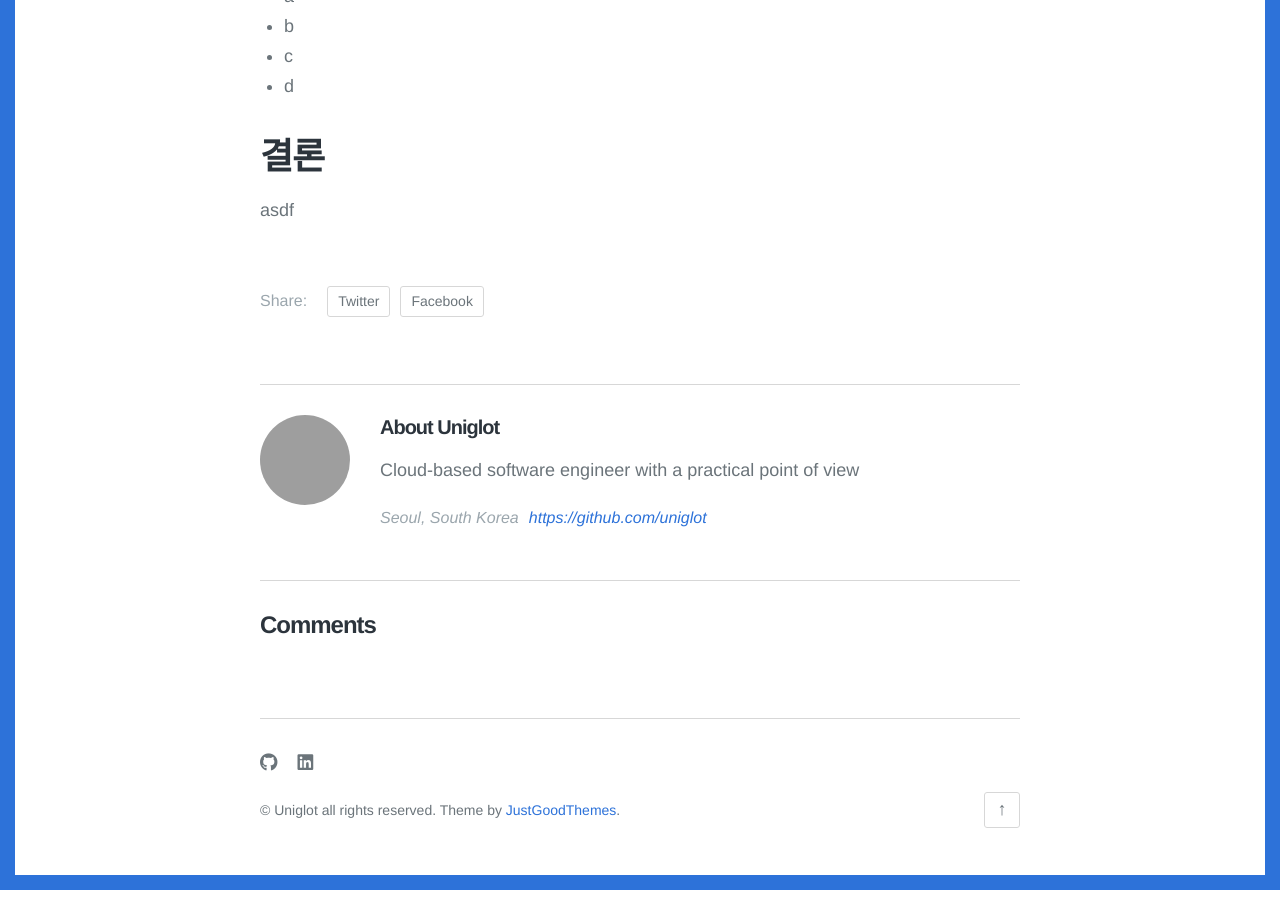
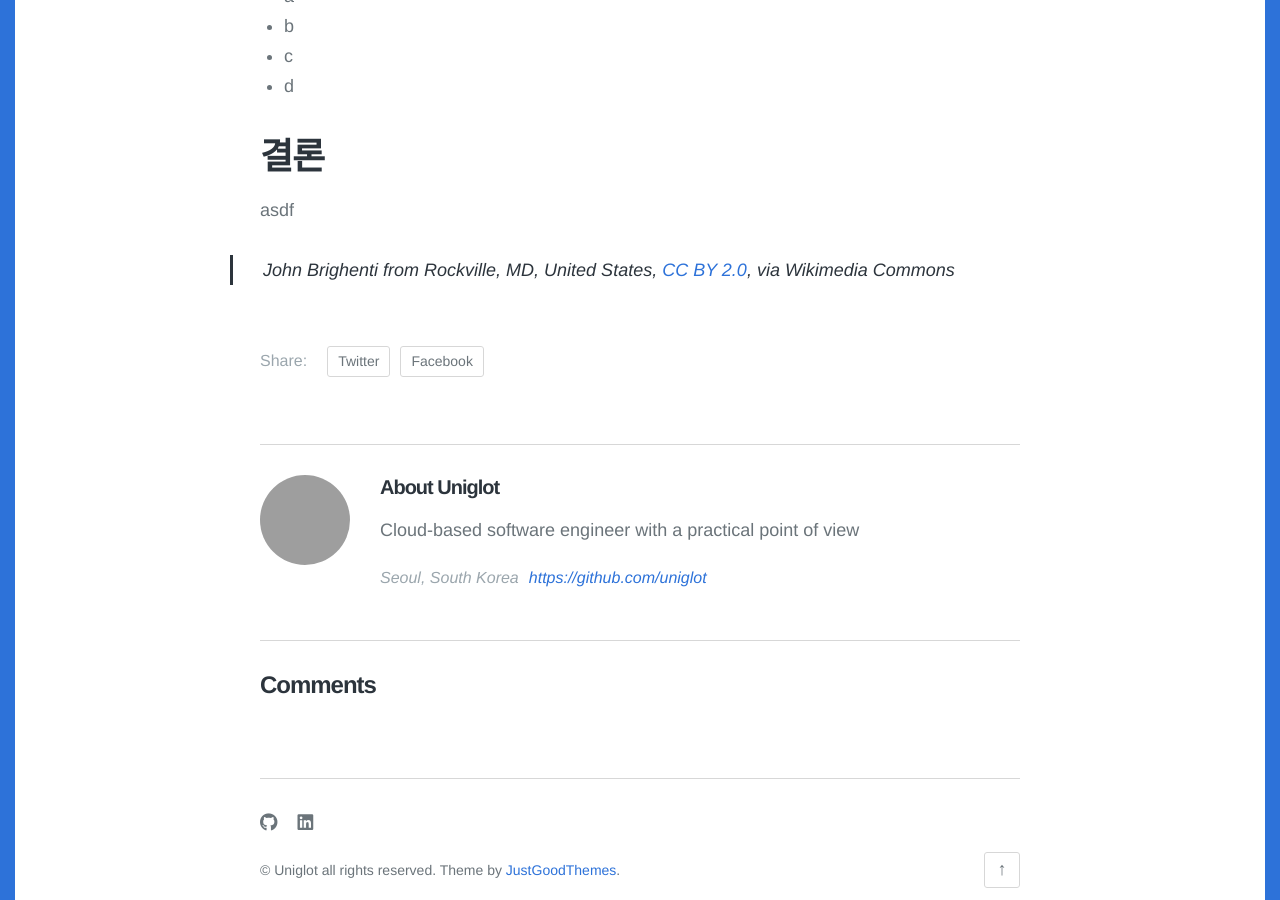
Before and after one commit to uniglot/uniglot.github.io, a Jekyll site: the page built from _posts/2023-01-07-test-article.md, in a window 1280 px wide and 900 px high, scrolled down 1195 px. Built offline with Jekyll 4.4.1, drawn with Linux system fonts in a browser that asks for light colours; some web fonts are replaced; comment, search, counter and statistics services are not loaded; grey boxes are pictures that could not be loaded.

Commit message:
Update license

```diff
--- a/2023-01-07-test-article.md
+++ b/_posts/2023-01-07-test-article.md
@@ -20,3 +20,5 @@ kledfjlken
 # 결론
 
 asdf
+
+> John Brighenti from Rockville, MD, United States, [CC BY 2.0](https://creativecommons.org/licenses/by/2.0), via Wikimedia Commons
```
